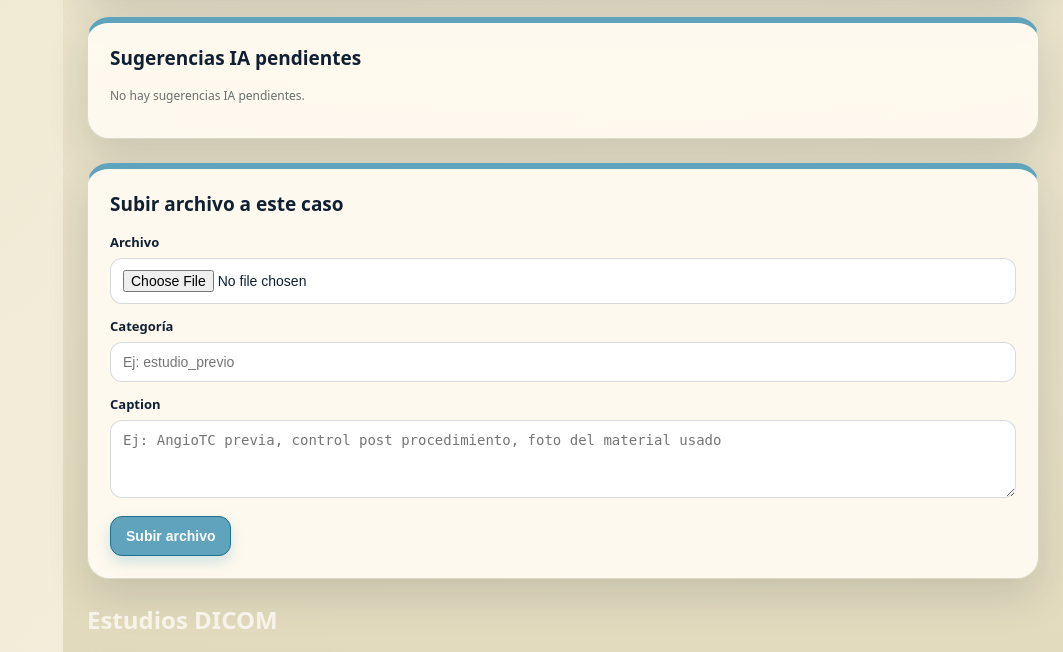
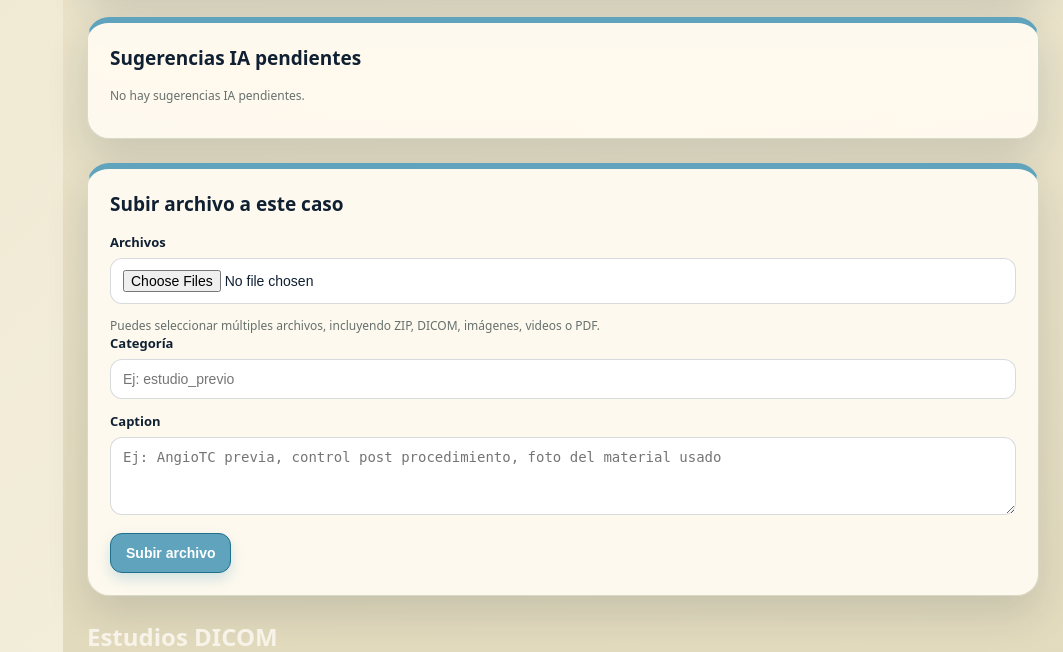
Before and after one commit to superegi/angiopacs, a FastAPI app: template backend/templates/procedimiento_detalle.html in a window 1280 px wide. Shown: the part 2732-3384 px from the top of the page, without its empty margins (217-1280 px from the left). Run offline with FastAPI, Linux system fonts and the light colour scheme; the template is opened without the code that fills it, so the values that code supplies are empty; parts of the project's set-up code (start-up, migrations or seed data) failed here and were passed over.

Commit message:
ANGIO-036 activa carga multiple de archivos desde la web

```diff
--- a/backend/templates/procedimiento_detalle.html
+++ b/backend/templates/procedimiento_detalle.html
@@ -432,8 +432,9 @@
     <h2 class="card-title">Subir archivo a este caso</h2>
 
     <form method="post" action="/procedimientos/{{ procedimiento.id }}/archivos/subir" enctype="multipart/form-data">
-        <label>Archivo</label>
-        <input type="file" name="archivo" required>
+        <label>Archivos</label>
+        <input type="file" name="archivos" multiple required>
+        <div class="small">Puedes seleccionar múltiples archivos, incluyendo ZIP, DICOM, imágenes, videos o PDF.</div>
 
         <label>Categoría</label>
         <input name="categoria" list="categorias_archivo" placeholder="Ej: estudio_previo">
```
